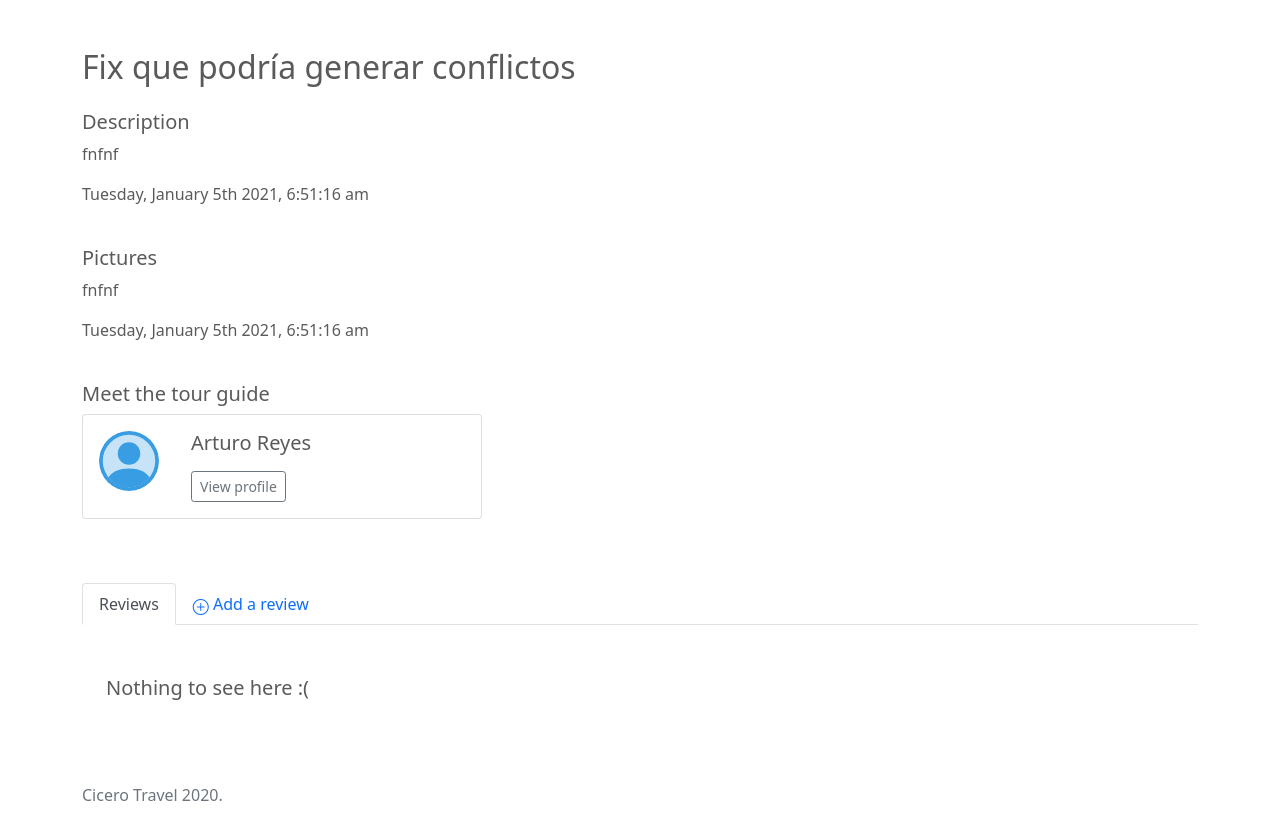
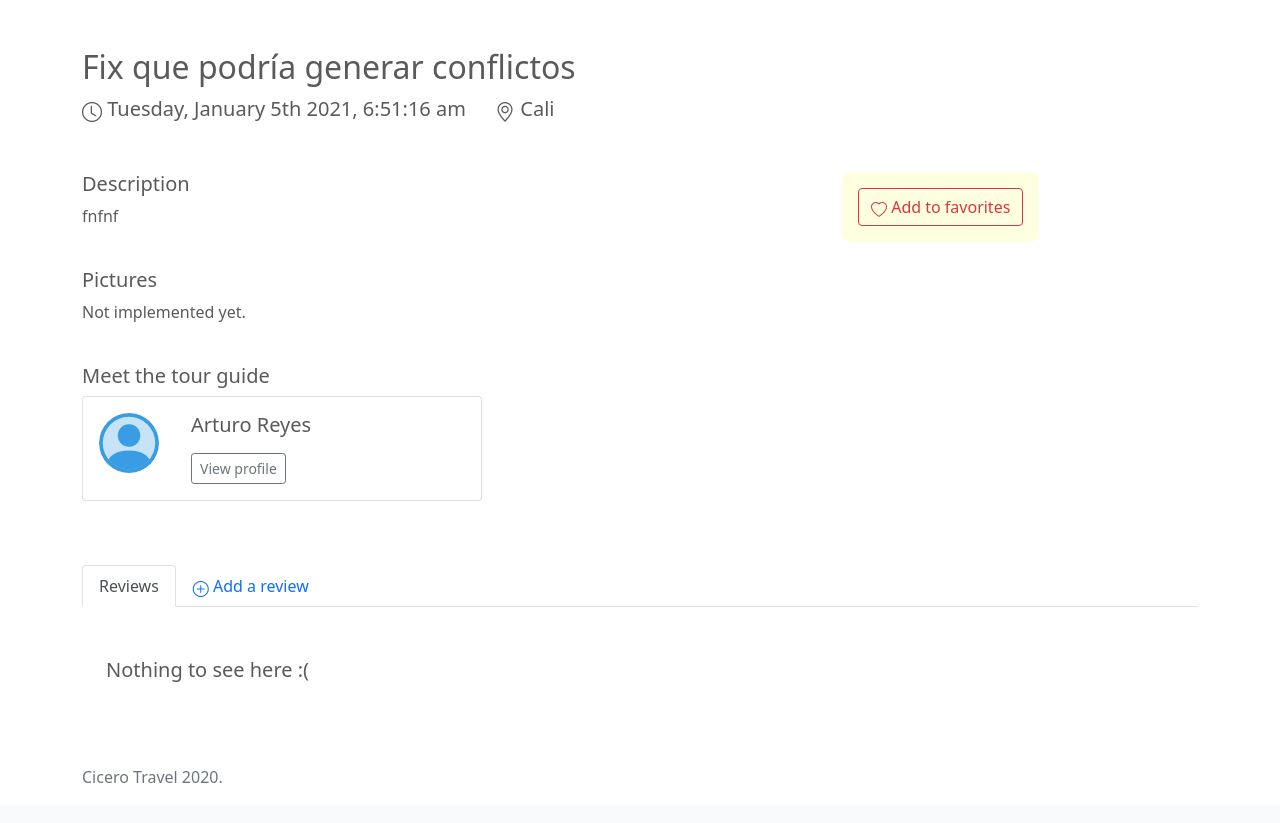
Before and after one commit to dagarciahen/lol, a Flask app: page /tours/1 in a window 1280 px wide. Shown: the part 56-879 px from the top of the page. After the commit the page ends 839 px from the top, so only its background shows below. Run offline with Flask 2, Linux system fonts and the light colour scheme; data comes from the database, SQL or seed files in the repository; both versions use the stored data as it was after the commit; some libraries are stand-ins or nearby versions; some web fonts are replaced.

Commit message:
Mostrar más info del tour

```diff
--- a/ciceropage/models/locations.py
+++ b/ciceropage/models/locations.py
@@ -41,6 +41,7 @@ class City(db.Model):
     region_id = db.Column(db.Integer, db.ForeignKey('regions.region_id'))
 
     region = db.relationship("Region")
+    tours = db.relationship("Tour", back_populates="location")
 
     def to_dict(self):
         return {
--- a/ciceropage/models/tours.py
+++ b/ciceropage/models/tours.py
@@ -22,6 +22,8 @@ class Tour(db.Model):
     author = db.relationship('User')
     favorited_by = db.relationship('Favorite')
 
+    location = db.relationship('City')
+
 
 class Image(db.Model):
     __tablename__ = 'images'
--- a/ciceropage/views/tours.py
+++ b/ciceropage/views/tours.py
@@ -142,6 +142,8 @@ def favorite(tour_id):
     favorited = Favorite()
     favorited.user_id = current_user.user_id
     favorited.tour_id = tour_id
+    db.session.add(favorited)
+    db.session.commit()
     flash("Added to favorites", category='success')
     return redirect(url_for('tours.show', tour_id=tour_id))
 
--- a/static/css/custom.css
+++ b/static/css/custom.css
@@ -34,3 +34,9 @@ body {
     overflow: hidden;
     background-color: #c7e3f7;
 }
+
+.favorite-btn-container {
+    background-color: #fdffe0;
+    border-radius: 8px;
+    display: inline-block;
+}
--- a/templates/pages/tours/show.html
+++ b/templates/pages/tours/show.html
@@ -4,27 +4,31 @@
 <section class="container">
     {% include 'sections/flashed-messages.html' %}
     <div class="row">
-        <div class="col">
-            <div class="mb-4">
+        <div class="col-12">
+            <div class="mb-5">
                 <h1 class="h2">{{ tour.title }}</h1>
+                <div class="lead">
+                    <span class="me-4" title="Published on"><i class="bi bi-clock"></i> {{ moment(tour.date).format('dddd, MMMM Do YYYY, h:mm:ss a') }}</span>
+                    <span title="Location"><i class="bi bi-geo-alt"></i> {{ tour.location.name }}</span>
+                </div>
             </div>
         </div>
     </div>
-    <section class="row mb-4">
+    <div class="row">
+        <div class="col-8">
+            <section class="row mb-4">
         <div class="col">
             <h2 class="lead">Description</h2>
             <p>{{ tour.description }}</p>
-            <p>{{ moment(tour.date).format('dddd, MMMM Do YYYY, h:mm:ss a') }}</p>
         </div>
     </section>
-        <section class="row mb-4">
+            <section class="row mb-4">
         <div class="col">
             <h2 class="lead">Pictures</h2>
-            <p>{{ tour.description }}</p>
-            <p>{{ moment(tour.date).format('dddd, MMMM Do YYYY, h:mm:ss a') }}</p>
+            <p>Not implemented yet.</p>
         </div>
     </section>
-    <section class="row mt-4 mb-5">
+            <section class="row mt-4 mb-5">
         <div class="col">
             <h2 class="lead">Meet the tour guide</h2>
             <div class="card mb-3" style="max-width: 400px;">
@@ -56,6 +60,21 @@
             <p></p>
         </div>
     </section>
+        </div>
+        <div class="col-4">
+            {% for favorited_by in tour.favorited_by %}
+                {% if favorited_by.user_id == current_user.user_id %}
+                <div  class="favorite-btn-container p-3">
+                    <a href="#" class="btn btn-danger"><i class="bi bi-heart-fill"></i> Added to favorites</a>
+                </div>
+                {% endif %}
+            {% else %}
+                <form  class="favorite-btn-container p-3" method="post" action="{{ url_for('tours.favorite', tour_id=tour.tour_id) }}">
+                    <button type="submit" class="btn btn-outline-danger"><i class="bi bi-heart"></i> Add to favorites</button>
+                </form>
+            {% endfor %}
+        </div>
+    </div>
 </section>
 <section class="container">
     <div class="row">
--- a/templates/sections/tours-list.html
+++ b/templates/sections/tours-list.html
@@ -7,7 +7,10 @@
           <img src="{{ url_for('static', filename='images/tours'+ '/' + tour.thumbnail) }}" />
         </div>
         <div class="card-body">
-          <h5 class="card-title">{{ tour.title | truncate(60)}} {% if tour.status == 'draft' %} [Draft] {% endif %}</h5>
+          <h5 class="card-title">{{ tour.title | truncate(60)}}
+            {% if tour.status == 'draft' %} [Draft] {% endif %}
+            {% if tour.status == 'hidden' %} *Hidden* {% endif %}
+          </h5>
           <p class="card-text">{{ tour.description | truncate(100) }}</p>
           <div class="d-flex justify-content-between align-items-center">
             <div class="btn-group">
```
Also changed, not shown: data.sqlite.
